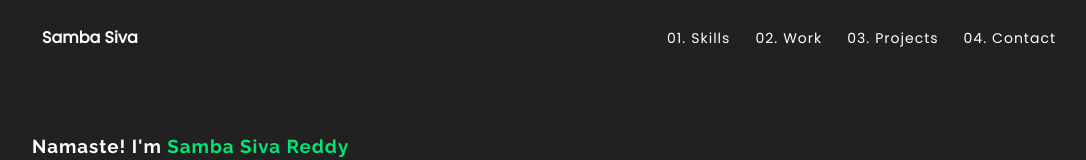
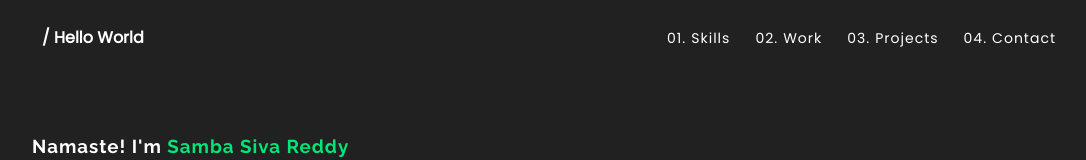
Before and after one commit to sambasivareddy-ch/sambasiva, a React (Create React App) app: page / in a window 1280 px wide. Shown: the top 160 px of the page, without its empty margins (96-1182 px from the left). Built offline with nearby package versions, Linux system fonts and the light colour scheme.

Commit message:
small changes

```diff
--- a/src/components/Logo.js
+++ b/src/components/Logo.js
@@ -5,7 +5,7 @@ import styles from "../styles/logo.module.css";
 const Logo = () => {
     return (
         <div className={styles['logo-wrapper']}>
-            <Link className={styles['logo-letter']} to="/">Samba Siva</Link>
+            <Link className={styles['logo-letter']} to="/">/ Hello World</Link>
         </div>
     )
 }
```
